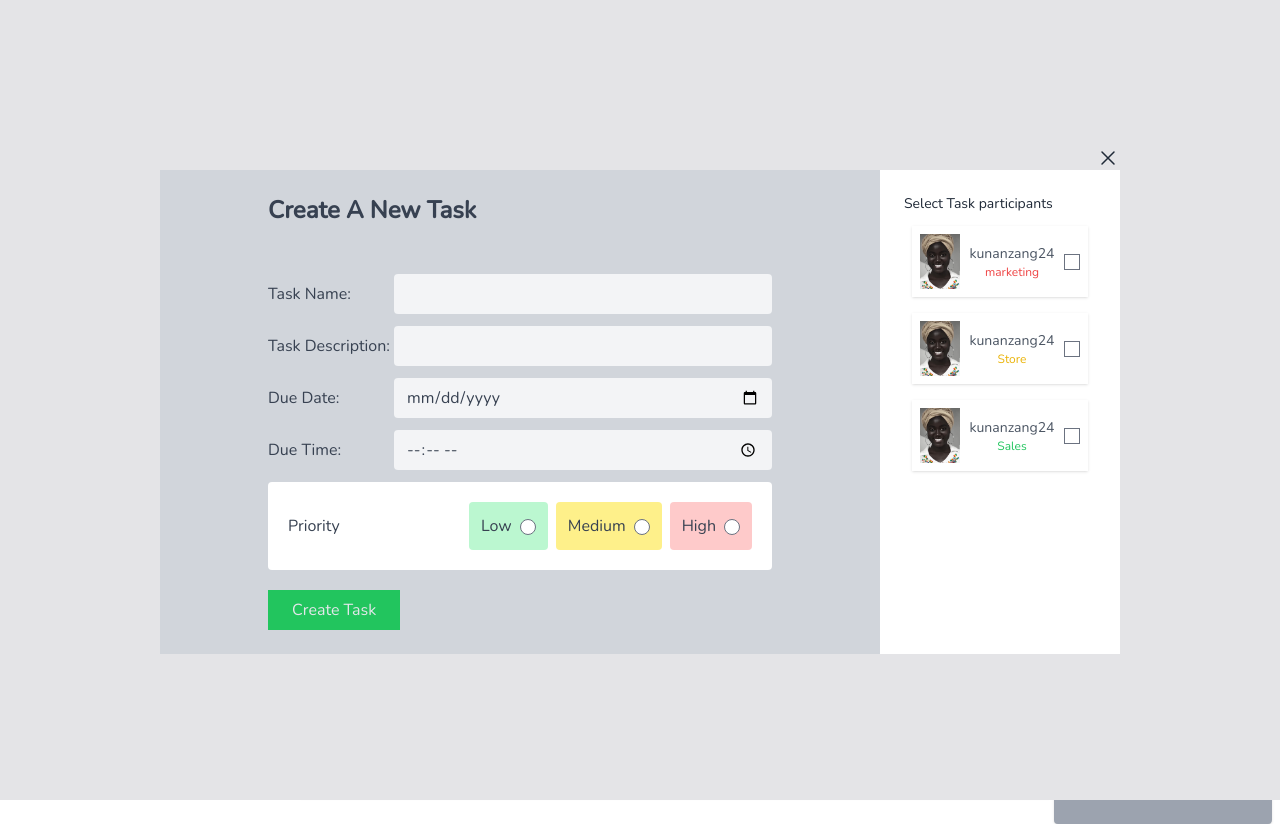
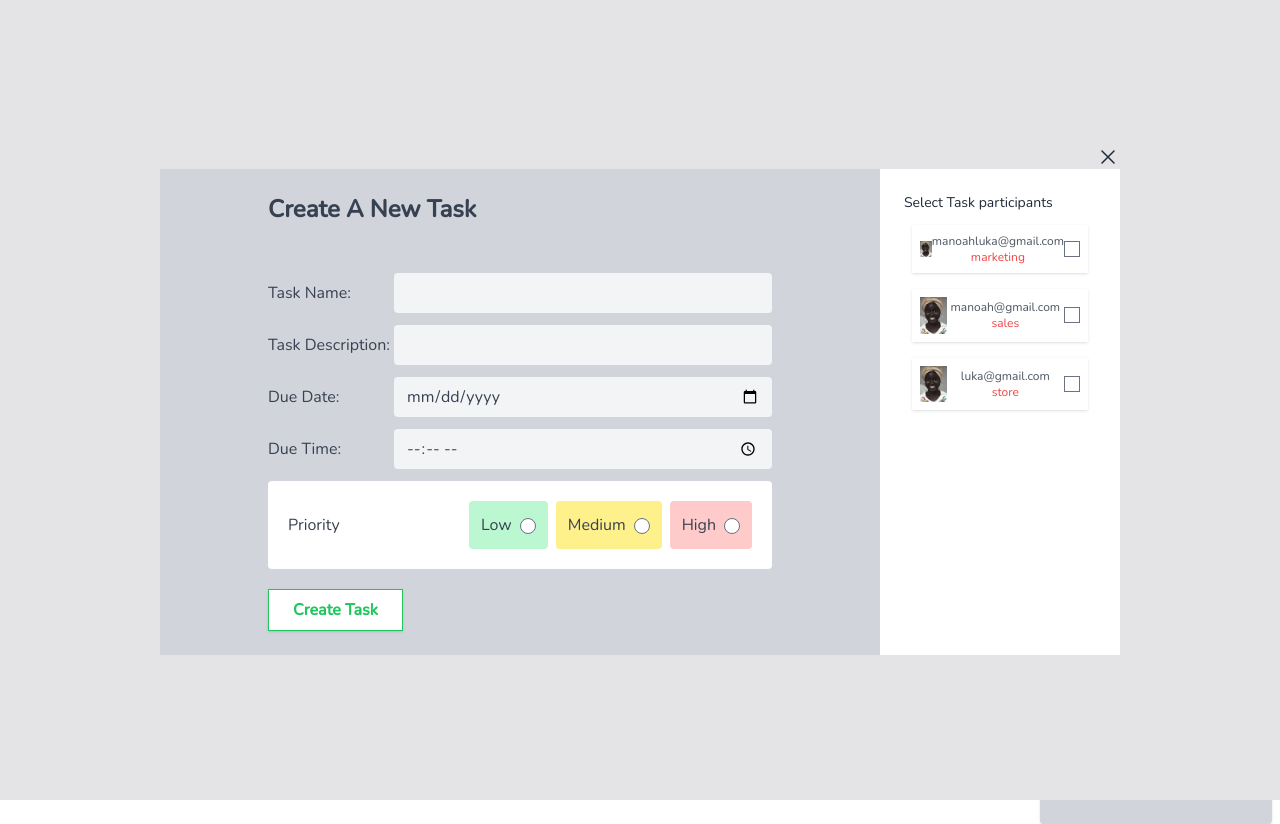
Before and after one commit to manoahLinks/bakery-app, a React (Create React App) app: page / in a window 1280 px wide. Both pictures are taken after a click on the item "Dashboard". Built offline with nearby package versions, Linux system fonts and the light colour scheme; data requests are answered from the project's data file.

Commit message:
adding usefetch hook to fetch info from the json server

```diff
--- a/data/db.json
+++ b/data/db.json
@@ -1,24 +1,51 @@
 {
-    "blogs":
-    [
-        {"id": 1, "title": "welcome to kansas", "body": "How many times have you been to the US ...", "author": "Manoah"},
-        {"id": 2, "title": "Become a true christian", "body": "Christianity has its ethics, its not just going to church ...", "author": "Paul"},
-        {"id": 3, "title": "Football my hobby !", "body": "Football is kinda fun, but the injuries associated with it, is he wahala ...", "author": "Reuben"},
-        {"id": 4, "title": "Talk about life", "body": "Life is meaningless without family, there are alot of cons attached to beign human ....", "author": "Reuben"}
-    ],
-
-    "users":
-    [
-
-        {"id": 1, "name": "Manoah", "email": "manoahluka@gmail.com", "password": "pass1234"},
-        {"id": 2, "name": "Noah", "email": "manoah@gmail.com", "password": "pass1234"},
-        {"id": 3, "name": "Manchi", "email": "luka@gmail.com", "password": "pass1234"}
-    ],
-    "products":
-    [
-        {"id": 1, "name": "slice", "quantity":50, "price": 400},
-        {"id": 2, "name": "choco", "quantity":80, "price": 500},
-        {"id": 3, "name": "flat", "quantity":30, "price": 700},
-        {"id": 4, "name": "mini", "quantity":30, "price": 700}
-    ]
+  "users": [
+    {
+      "id": 1,
+      "name": "Manoah",
+      "email": "manoahluka@gmail.com",
+      "department": "marketing",
+      "password": "pass1234"
+    },
+    {
+      "id": 2,
+      "name": "Noah",
+      "email": "manoah@gmail.com",
+      "department": "sales",
+      "password": "pass1234"
+    },
+    {
+      "id": 3,
+      "name": "Manchi",
+      "email": "luka@gmail.com",
+      "department": "store",
+      "password": "pass1234"
+    }
+  ],
+  "tasks": [
+    {
+      "id": 1,
+      "taskName": "General cleaning",
+      "taskDescription": "cleaning of all office premises by staff",
+      "dueTime": "08:07",
+      "dueDate": "2022-10-28",
+      "priority": "high",
+      "status": "on progress",
+      "participants": 9
+    },
+    {
+      "taskName": "record keeping",
+      "taskDescription": "ensure all records are upto date",
+      "dueDate": "2022-10-22",
+      "dueTime": "10:05",
+      "id": 2
+    },
+    {
+      "taskName": "Music Rehersals",
+      "taskDescription": "practice 50 songs ",
+      "dueDate": "2022-10-29",
+      "dueTime": "12:16",
+      "id": 3
+    }
+  ]
 }
--- a/src/components/Modal.js
+++ b/src/components/Modal.js
@@ -1,7 +1,10 @@
 import Taskform from "./Taskform"
 import Tasksummary from "./Tasksummary"
+import useFetch from "../useFetch"
 
 const Modal = ({setModalOn, setChoice}) => {
+
+    const {result, isPending, error} = useFetch('http://localhost:8002/users')
 
     const handleOkClick = ()=>{
         setModalOn(true)
@@ -28,7 +31,8 @@ const Modal = ({setModalOn, setChoice}) => {
                         <Taskform></Taskform>
                     </div>
                     <div className="bg-white flex-1 basis-1/4 px-6 py-6">
-                        <Tasksummary></Tasksummary>
+                        {isPending && <div>Loading...</div>}
+                        {result && <Tasksummary users = {result} />}
                     </div>
 
                 </div>
--- a/src/components/Sidebar.js
+++ b/src/components/Sidebar.js
@@ -36,7 +36,7 @@ const Sidebar = () => {
                 </div>
                 {<ul className="pt-6">
                     {menus.map((menu)=>(
-                        <li key={menu.id} onClick={clicked} className={`text-gray-700 text-xl flex items-center gap-x-4 cursor-pointer p-4 hover:bg-gray-100 font-semibold text-gray-500 ${menu.gap ? "mt-9" : "mt-2"}`}>
+                        <li key={menu.id} onClick={clicked} className={`text-gray-700 text-xl flex items-center gap-x-4 cursor-pointer p-4 hover:bg-green-200`}>
                             {<img className="w-6" src={require(`../assets/${menu.src}.png`)} alt="" />}
                             <span className={`${!open && "hidden"} origin-left duration-200`}>{menu.title}</span>
                         </li>
--- a/src/components/Table.js
+++ b/src/components/Table.js
@@ -1,40 +1,32 @@
-const Table = () => {
+const Table = ({tasks}) => {
     return (
         <table className="w-full hidden md:block">
-            <thead className="bg-gray-50 border-2 border-gray-200">
+            <thead className="bg-gray-200 border-2 border-gray-100">
                 <tr>
-                    <th className="p-3 text-sm font-semibold tracking-wide text-left">Reciept no.</th>
-                    <th className="p-3 text-sm font-semibold tracking-wide text-left">Date</th>
-                    <th className="p-3 text-sm font-semibold tracking-wide text-left">Customer Name</th>
-                    <th className="p-3 text-sm font-semibold tracking-wide text-left">Product type</th>
-                    <th className="p-3 text-sm font-semibold tracking-wide text-left">Quantity</th>
-                    <th className="p-3 text-sm font-semibold tracking-wide text-left">Amount</th>
+                    <th className="p-3 text-sm font-semibold tracking-wide text-left">Sn</th>
+                    <th className="p-3 text-sm font-semibold tracking-wide text-left">Task Name</th>
+                    <th className="p-3 text-sm font-semibold tracking-wide text-left">Due Date</th>
+                    <th className="p-3 text-sm font-semibold tracking-wide text-left">Due Time</th>
+                    <th className="p-3 text-sm font-semibold tracking-wide text-left">Priority</th>
+                    <th className="p-3 text-sm font-semibold tracking-wide text-left">Task Participants</th>
                     <th className="p-3 text-sm font-semibold tracking-wide text-left">status</th>
                 </tr>
             </thead>
-            <tbody className="divide-y divide-gray-100">
-                <tr className="bg-white">
-                    <td className="p-3 text-sm text-gray-700 whitespace-nowrap">JJC1234567</td>
-                    <td className="p-3 text-sm text-gray-700 whitespace-nowrap">12/12/2021</td>
-                    <td className="p-3 text-sm text-gray-700 whitespace-nowrap">Mr Johnson Ogunlade</td>
-                    <td className="p-3 text-sm text-gray-700 whitespace-nowrap">Chocolate rings</td>
-                    <td className="p-3 text-sm text-gray-700 whitespace-nowrap">67</td>
-                    <td className="p-3 text-sm text-gray-700 whitespace-nowrap">N 67,000</td>
-                    <td className="p-3 text-sm text-gray-700 whitespace-nowrap">
-                        <span className="p-1.5 text-sm font-medium tracking-wider text-green-800 bg-green-200 rounded bg-opacity-50">paid</span>
-                    </td>
-                </tr>
-                <tr className="bg-gray-50">
-                    <td className="p-3 text-sm text-gray-700 whitespace-nowrap">JJC00789345</td>
-                    <td className="p-3 text-sm text-gray-700 whitespace-nowrap">11/12/2021</td>
-                    <td className="p-3 text-sm text-gray-700 whitespace-nowrap">Mr Marcus Jones</td>
-                    <td className="p-3 text-sm text-gray-700 whitespace-nowrap">Milky rings</td>
-                    <td className="p-3 text-sm text-gray-700 whitespace-nowrap">600</td>
-                    <td className="p-3 text-sm text-gray-700 whitespace-nowrap">N 167,000</td>
-                    <td className="p-3 text-sm text-gray-700 whitespace-nowrap">
-                        <span className="p-1.5 text-sm font-medium tracking-wider text-yellow-800 bg-yellow-200 rounded bg-opacity-50">credit</span>
-                    </td>
-                </tr>
+            <tbody className="divide-y divide-gray-100 text-center">
+                {tasks.map((task)=>(
+                    <tr key={task.id}>
+                        <td className="p-3 text-sm text-gray-700 whitespace-nowrap">{task.id}</td>
+                        <td className="p-3 text-sm text-gray-700 whitespace-nowrap">{task.taskName}</td>
+                        <td className="p-3 text-sm text-gray-700 whitespace-nowrap">{task.dueDate}</td>
+                        <td className="p-3 text-sm text-gray-700 whitespace-nowrap">{task.dueTime}</td>
+                        <td className="p-3 text-sm text-gray-700 whitespace-nowrap">{task.priority}</td>
+                        <td className="p-3 text-sm text-gray-700 whitespace-nowrap">{task.participants}</td>
+                        <td className="p-3 text-sm text-gray-700 whitespace-nowrap">
+                            <span className="p-1.5 text-sm font-medium tracking-wider text-green-800 bg-green-200 rounded bg-opacity-50">{task.status}</span>
+                        </td>
+                    </tr>
+                ))}
+
             </tbody>
         </table>
      );
--- a/src/components/Taskform.js
+++ b/src/components/Taskform.js
@@ -2,20 +2,20 @@ import { useState } from "react";
 
 const Taskform = () => {
 
-    const   [taskName, setTaskName]               = useState(''),
-            [taskDescription, setTaskDescription] = useState(''),
-            [dueDate, setDueDate]                 = useState(''),
-            [dueTime, setDueTime]                 = useState(''),
+    const   [taskName, setTaskName]               = useState(null),
+            [taskDescription, setTaskDescription] = useState(null),
+            [dueDate, setDueDate]                 = useState(null),
+            [dueTime, setDueTime]                 = useState(null),
             [error, setError]                     = useState(null)
 
     const handleSubmit = async (e) => {
         e.preventDefault()
 
-        const task = {taskName, taskDescription, dueDate, dueTime}
+        const task = {taskName, taskDescription, dueDate, dueTime, }
 
         console.log(task)
 
-        const response = await fetch('', {
+        const response = await fetch('http://localhost:8002/tasks', {
             method: 'POST',
             body: JSON.stringify(task),
             headers: {
@@ -28,10 +28,10 @@ const Taskform = () => {
             setError(error.message)
         }
         if(response.ok){
-            setTaskName('')
-            setTaskDescription('')
-            setDueDate('')
-            setDueTime('')
+            setTaskName(null)
+            setTaskDescription(null)
+            setDueDate(null)
+            setDueTime(null)
             setError(null)
             console.log('new Workout added', json )
         }
@@ -95,7 +95,7 @@ const Taskform = () => {
                 </div>
             </div>
             <div className="mt-5">
-                <button className="bg-green-500 px-6 py-2 text-gray-200 hover:bg-green-400">Create Task</button>
+                <button className="border border-green-500 px-6 py-2 text-green-500 font-semibold shadow bg-white">Create Task</button>
             </div>
         </form>
      );
--- a/src/components/Tasksummary.js
+++ b/src/components/Tasksummary.js
@@ -1,34 +1,20 @@
-const Tasksummary = () => {
+const Tasksummary = ({users}) => {
     return (
         <div className="flex-1 flex flex-col text-sm">
             <h2 className='mb-1 text-semi-bold text-gray-800'>Select Task participants</h2>
-            <div className="basis-1/3 flex m-2 items-center justify-between p-2 shadow hover:bg-gray-200">
-                <img className="w-3/12" src={require('../assets/IMG_20220218_180539.jpg')} alt="" />
-                <a className='flex flex-col items-center' href="">
-                    <span className='text-semibold text-gray-600'>kunanzang24</span>
-                    <span className='text-red-500 text-xs block'>marketing</span>
-                </a>
-                <input className='' type="checkbox" name="" id="" />
-            </div>
-
-            <div className="basis-1/3 flex m-2 items-center justify-between p-2 shadow hover:bg-gray-200">
-                <img className="w-3/12" src={require('../assets/IMG_20220218_180539.jpg')} alt="" />
-                <a className='flex flex-col items-center' href="">
-                    <span className='text-semibold text-gray-600'>kunanzang24</span>
-                    <span className='text-yellow-500 text-xs block'>Store</span>
-                </a>
-                <input className='' type="checkbox" name="" id="" />
-            </div>
-
-            <div className="basis-1/3 flex m-2 items-center justify-between p-2 shadow hover:bg-gray-200">
-                <img className="w-3/12" src={require('../assets/IMG_20220218_180539.jpg')} alt="" />
-                <a className='flex flex-col items-center' href="">
-                    <span className='text-semibold text-gray-600'>kunanzang24</span>
-                    <span className='text-green-500 text-xs block'>Sales</span>
-                </a>
-                <input className='' type="checkbox" name="" id="" />
-            </div>
-    </div>
+            {users.map((user)=>(
+                <div key={user.id} className="basis-1/3 flex m-2 items-center justify-between p-2 shadow hover:bg-gray-200">
+                    <div className='w-2/12 rounded-full'>
+                        <img className="" src={require('../assets/IMG_20220218_180539.jpg')} alt="" />
+                    </div>
+                    <a className='flex flex-col items-center' href="">
+                        <span className='text-semibold text-xs text-gray-600'>{user.email}</span>
+                        <span className='text-red-500 text-xs block'>{user.department}</span>
+                    </a>
+                    <input className='' type="checkbox" name="" id="" />
+                </div>
+            ))}
+        </div>
      );
 }
 
--- a/src/pages/Home.js
+++ b/src/pages/Home.js
@@ -1,8 +1,12 @@
 import React, {useState, useEffect} from "react";
 import Table from "../components/Table";
 import Tablegrid from "../components/Tablegrid"
+import useFetch from "../useFetch";
 
 const NewTemplate = () => {
+
+    const {result, isPending, error} = useFetch('http://localhost:8002/tasks')
+
     return (
         <main className="flex text-2xl flex-1 h-screen text-gray-700">
             <div className="basis-3/4 bg-gray-100 flex flex-col grow">
@@ -69,25 +73,38 @@ const NewTemplate = () => {
                             </span>
                     </div>
                 </div>
-                <div className="flex-1 flex bg-gray-100 m-2 shadow-md justify-center w-full rounded">
-                    <Table></Table>
+                <div className="flex-1 flex bg-gray-100 m-2 shadow-md w-full rounded">
+                    {isPending && <div>Loading...</div>}
+                    {result &&  <Table  tasks = {result} />}
                     <Tablegrid></Tablegrid>
                 </div>
             </div>
             <div className="basis-1/4 bg-gray-100 flex flex-col align-evenly md:block hidden h-screen">
                 <div className="h-1/3 flex-1 flex flex-col bg-gray-200 m-2 border-2 text-sm rounded shadow items-center">
-                    <img className="w-6/12 rounded-full h-2/4" src={require('../assets/IMG_20220218_180539.jpg')} alt="" />
+                    <img className="w-3/12 m-2" src={require('../assets/IMG_20220218_180539.jpg')} alt="" />
                     <div className="mt-2">
                         <span>@karenJohnson</span>
                     </div>
                 </div>
-                <div className="h-1/3 flex-1 flex flex-col m-2 bg-gray-300 text-sm rounded shadow">
+                <div className="h-1/3 flex-1 flex flex-col m-2 bg-gray-200 text-sm rounded shadow">
 
                 </div>
-                <div className="h-1/3 flex-1 flex flex-col justify-around p-2 m-2 bg-gray-400 rounded shadow">
-                    <input type="range" name="" id="" />
-                    <input type="range" name="" id="" />
-                    <input type="range" name="" id="" />
+                <div className="h-1/3 flex-1 flex flex-col justify-around p-2 m-2 bg-gray-300 rounded shadow">
+                    <div className="flex flex-col">
+                        <h4 className="text-sm">Sales target</h4>
+                        <input className="" type="range" name="" id="" />
+                    </div>
+
+                    <div className="flex flex-col">
+                        <h4 className="text-sm">Production target</h4>
+                        <input type="range" name="" id="" />
+                    </div>
+
+                    <div className="flex flex-col">
+                        <h4 className="text-sm">personal task completed</h4>
+                        <input type="range" name="" id="" />
+                    </div>
+
                 </div>
             </div>
 
--- a/src/useFetch.js
+++ b/src/useFetch.js
@@ -24,7 +24,7 @@ const useFetch = (url) => {
                     setIsPending(false)
                     setError(err.message)
                 })
-        }, 1500)
+        }, 1000)
 
     }, [url])
 
```
